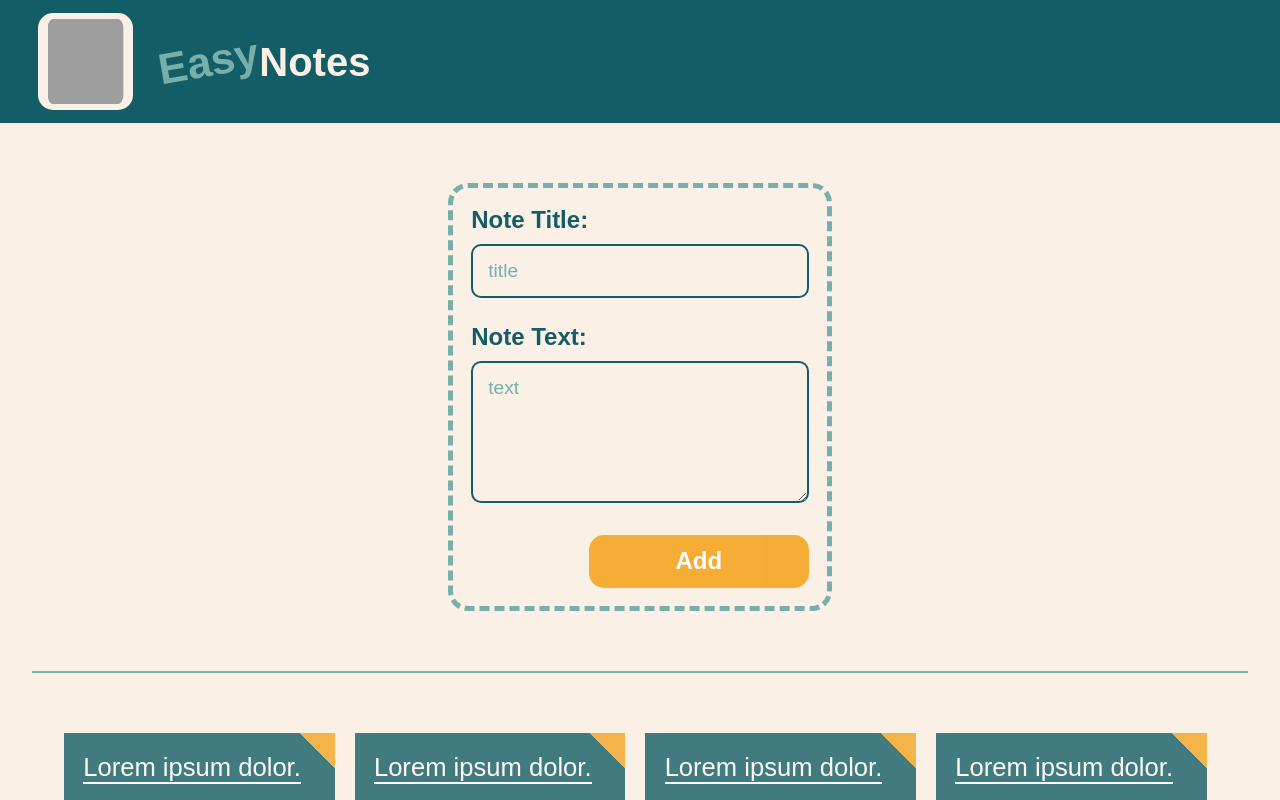
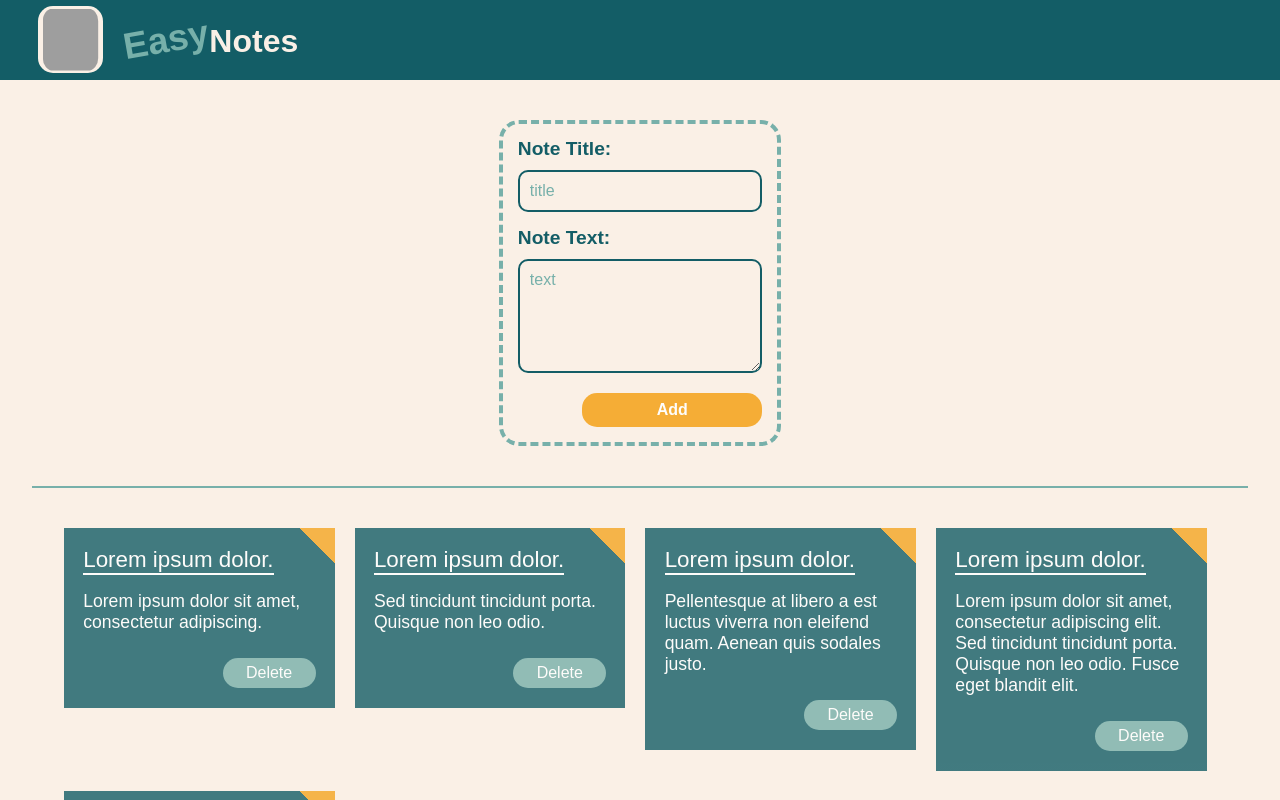
Before and after one commit to basiacarvalho/softteco-test-trainee, a React (Create React App) app: page / in a window 1280 px wide. Shown: the top 800 px of the page. Built offline with nearby package versions, Linux system fonts and the light colour scheme; grey boxes are pictures that could not be loaded.

Commit message:
adjusting page layout

```diff
--- a/src/components/footer/Footer.css
+++ b/src/components/footer/Footer.css
@@ -12,15 +12,15 @@
 
 @media (min-width: 768px) {
   .footer {
-    font-size: 1rem;
+    font-size: 0.9rem;
     font-weight: 500;
-    padding: 1.5% 0;
+    padding: 1% 0;
   }
 }
 
 @media (min-width: 1200px) {
   .footer {
-    font-size: 1.5rem;
-     padding: 1% 0;
+    font-size: 1rem;
+     padding: 0.5% 0;
   }
 }
--- a/src/components/header/Header.css
+++ b/src/components/header/Header.css
@@ -34,45 +34,43 @@
 
 @media (min-width: 768px) {
   .header {
-    gap: 20px;
-    padding: 1.5% 5%;
+    gap: 18px;
+    padding: 1% 4%;
   }
 
   .header__img {
     border-radius: 10px;
-    width: 75px;
-    height: 77px;
-    padding: 0.5% 1.2%;
+    padding: 0.2% 1%;
   }
 
   .logo {
-    font-size: 2rem;
+    font-size: 1.8rem;
     font-weight: 900;
   }
 
   .header .logo__accent {
-    font-size: 2.2rem;
+    font-size: 2rem;
   }
 }
 
 @media (min-width: 1200px) {
   .header {
-    gap: 25px;
-    padding: 1% 3%;
+    gap: 20px;
+    padding: 0.5% 3%;
   }
 
   .header__img {
     border-radius: 15px;
-    width: 95px;
-    height: 97px;
-    padding: 0.5% 0.8%;
+    width: 65px;
+    height: 67px;
+    padding: 0.2% 0.4%;
   }
 
   .logo {
-    font-size: 2.5rem;
+    font-size: 2rem;
   }
 
   .header .logo__accent {
-    font-size: 2.7rem;
+    font-size: 2.3rem;
   }
 }
--- a/src/components/noteform/NoteForm.css
+++ b/src/components/noteform/NoteForm.css
@@ -56,29 +56,28 @@
 
 @media (min-width: 768px) {
   .form__container {
-    width: 50vw;
-    border: 4px dashed var(--active-color);
+    width: 35vw;
     border-radius: 15px;
-    padding: 4.5%;
     margin: 0 auto;
     max-width: 100%;
+    padding: 2%;
   }
 
   .form__label {
     margin-bottom: 10px;
     font-weight: 800;
-    font-size: 1.2rem;
+    font-size: 1rem;
   }
 
   .form__input {
     margin-bottom: 15px;
     padding: 12px 15px;
-    border: 2px solid var(--background-color-dark);
-    font-size: 1rem;
+    border: 1.8px solid var(--background-color-dark);
+    font-size: 0.9rem;
   }
 
   .form__input::placeholder {
-    font-size: 1rem;
+    font-size: 0.9rem;
     font-weight: 500;
   }
 
@@ -93,31 +92,31 @@
 
 @media (min-width: 1200px) {
   .form__container {
-    width: 30vw;
-    border: 5px dashed var(--active-color);
+    width: 22vw;
+    border: 4px dashed var(--active-color);
     border-radius: 20px;
-    padding: 1.5%;
+    padding: 1.2%;
   }
 
   .form__label {
-    font-size: 1.5rem;
+    font-size: 1.2rem;
   }
 
   .form__input {
-    margin-bottom: 25px;
-    padding: 14px 15px;
-    border: 2.5px solid var(--background-color-dark);
-    font-size: 1.2rem;
+    margin-bottom: 15px;
+    padding: 10px;
+    border: 2px solid var(--background-color-dark);
+    font-size: 1rem;
   }
 
   .form__input::placeholder {
-    font-size: 1.2rem;
+    font-size: 1rem;
   }
 
   .form__button {
-    padding: 0.8rem 1rem;
-    min-width: 220px;
-    width: 35%;
+    padding: 0.5rem;
+    min-width: 180px;
+    width: 25%;
     margin-right: 0px;
     margin-left: auto;
   }
--- a/src/components/noteitem/NoteItem.css
+++ b/src/components/noteitem/NoteItem.css
@@ -58,14 +58,13 @@
   .note__title {
     margin-bottom: 15px;
     border-bottom: 2px solid ;
-    font-weight: 500;
     font-size: 1.2rem;
   }
 
   .note__text {
     margin-bottom: 20px;
     font-weight: normal;
-    font-size: 1rem;
+    font-size: 0.9rem;
   }
 
   .note__button {
@@ -88,15 +87,15 @@
   }
 
   .note__title {
-    margin-bottom: 18px;
+    margin-bottom: 16px;
     border-bottom: 2.5px solid ;
     font-weight: 500;
-    font-size: 1.6rem;
+    font-size: 1.4rem;
   }
 
   .note__text {
     margin-bottom: 25px;
-    font-size: 1.2rem;
+    font-size: 1.1rem;
   }
 
   .note__button {
--- a/src/components/section/Section.css
+++ b/src/components/section/Section.css
@@ -19,6 +19,6 @@
 
 @media (min-width: 1200px) {
    .section {
-    padding: 60px 0;
+    padding: 40px 0;
   }
 }
--- a/src/index.css
+++ b/src/index.css
@@ -40,13 +40,13 @@ input[type=text] {
 
 @media (min-width: 768px) {
   .button {
-    font-size: 1rem;
+    font-size: 0.8rem;
   }
 }
 
 @media (min-width: 1200px) {
   .button {
     border-radius: 15px;
-    font-size: 1.5rem;
+    font-size: 1rem;
   }
 }
```
